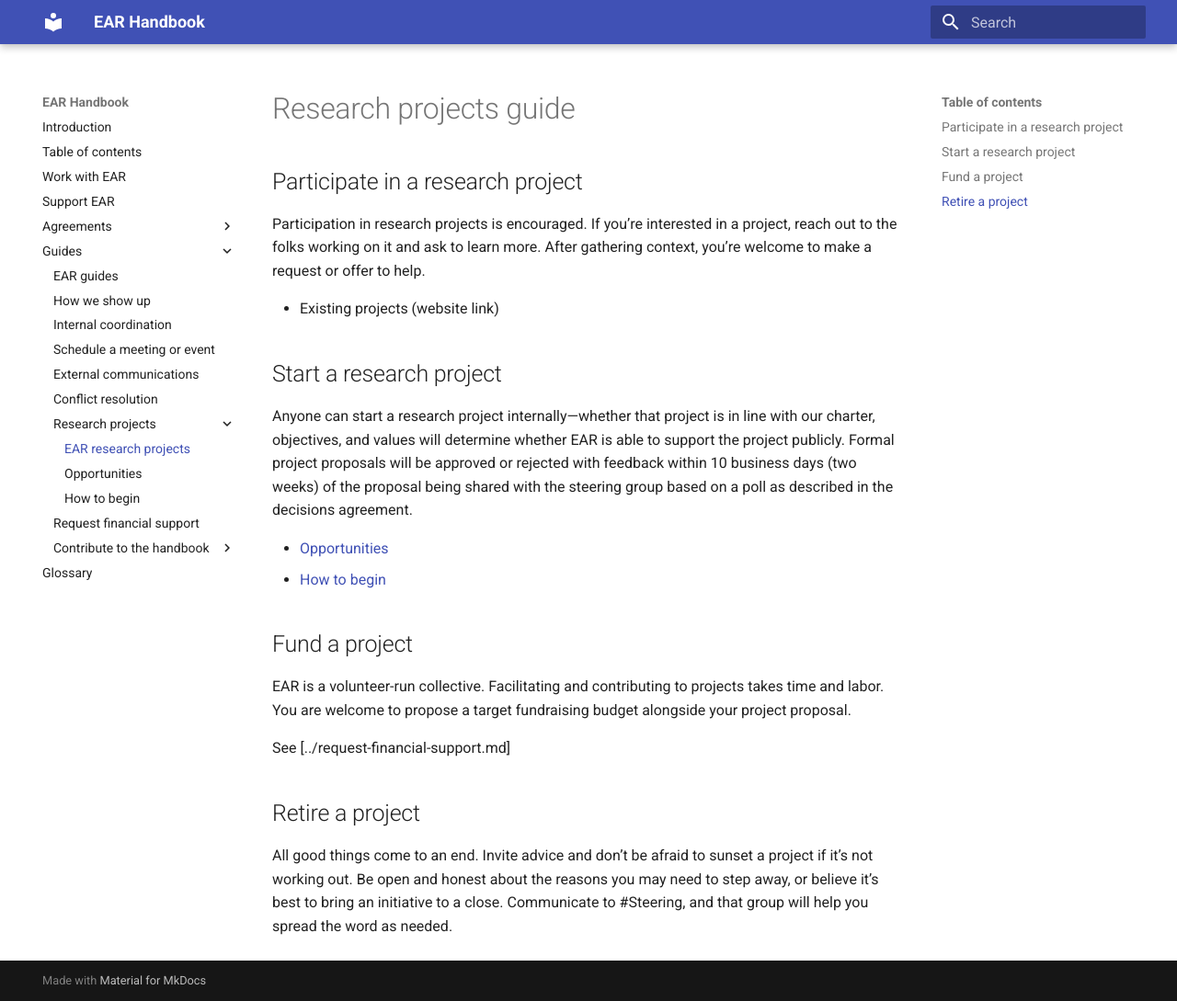
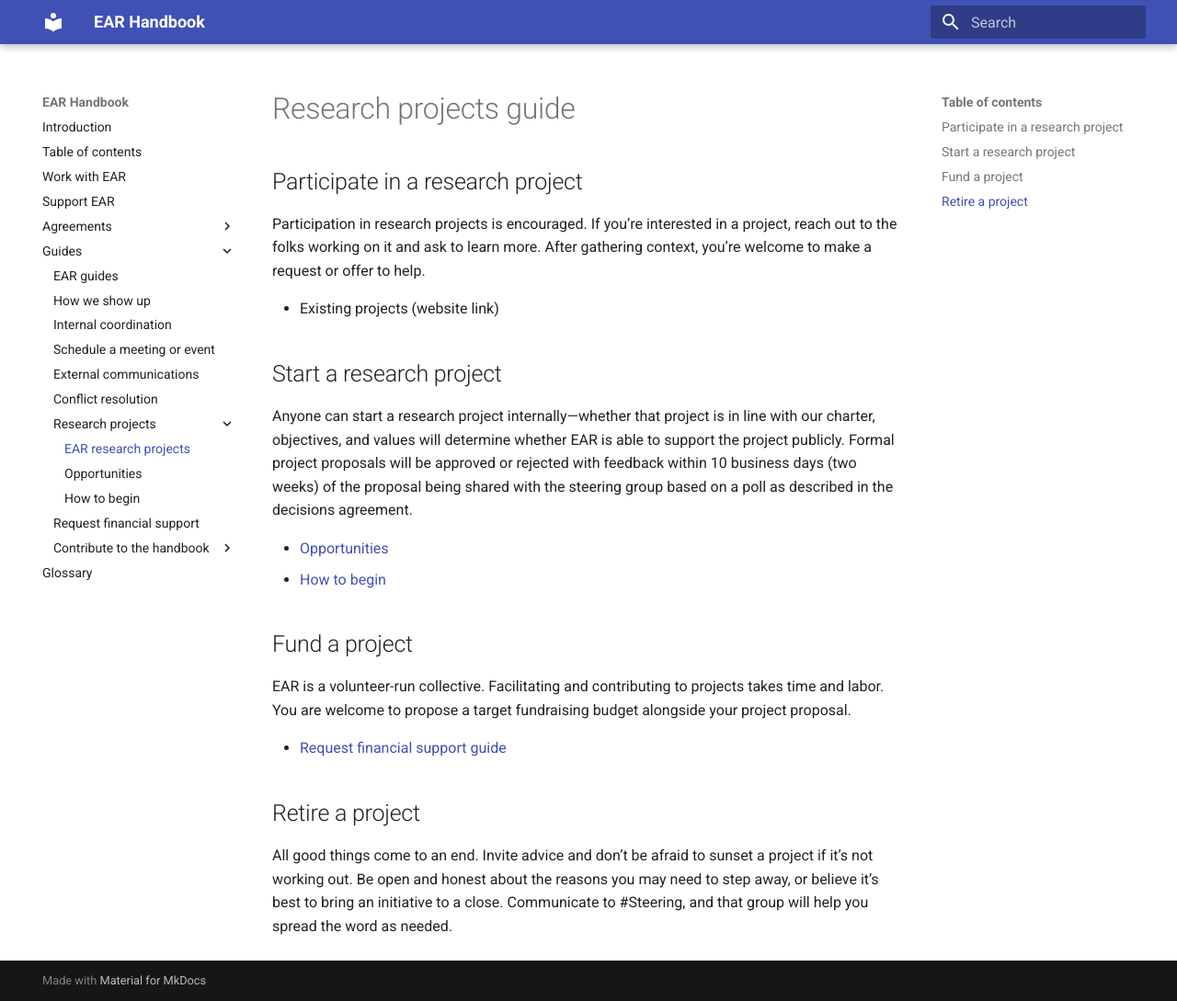
Before and after one commit to EcosystemActionResearch/Handbook, an MkDocs documentation site: the page built from docs/guides/research-projects/index.md, in a window 1280 px wide and 1089 px high. Shown: the whole window at 92% size. Built offline with MkDocs 1.6.1 and Material for MkDocs 9.7.7, drawn with Linux system fonts in a browser that asks for light colours.

Commit message:
Fix missing link
Signed-off-by: Christian Alden Jacobs <christian@jacobs.io>

```diff
--- a/docs/guides/research-projects/index.md
+++ b/docs/guides/research-projects/index.md
@@ -17,7 +17,7 @@ Anyone can start a research project internally—whether that project is in line
 
 EAR is a volunteer-run collective. Facilitating and contributing to projects takes time and labor. You are welcome to propose a target fundraising budget alongside your project proposal.
 
-See [../request-financial-support.md]
+- [Request financial support guide](../request-financial-support.md)
 
 ## Retire a project
 
```
